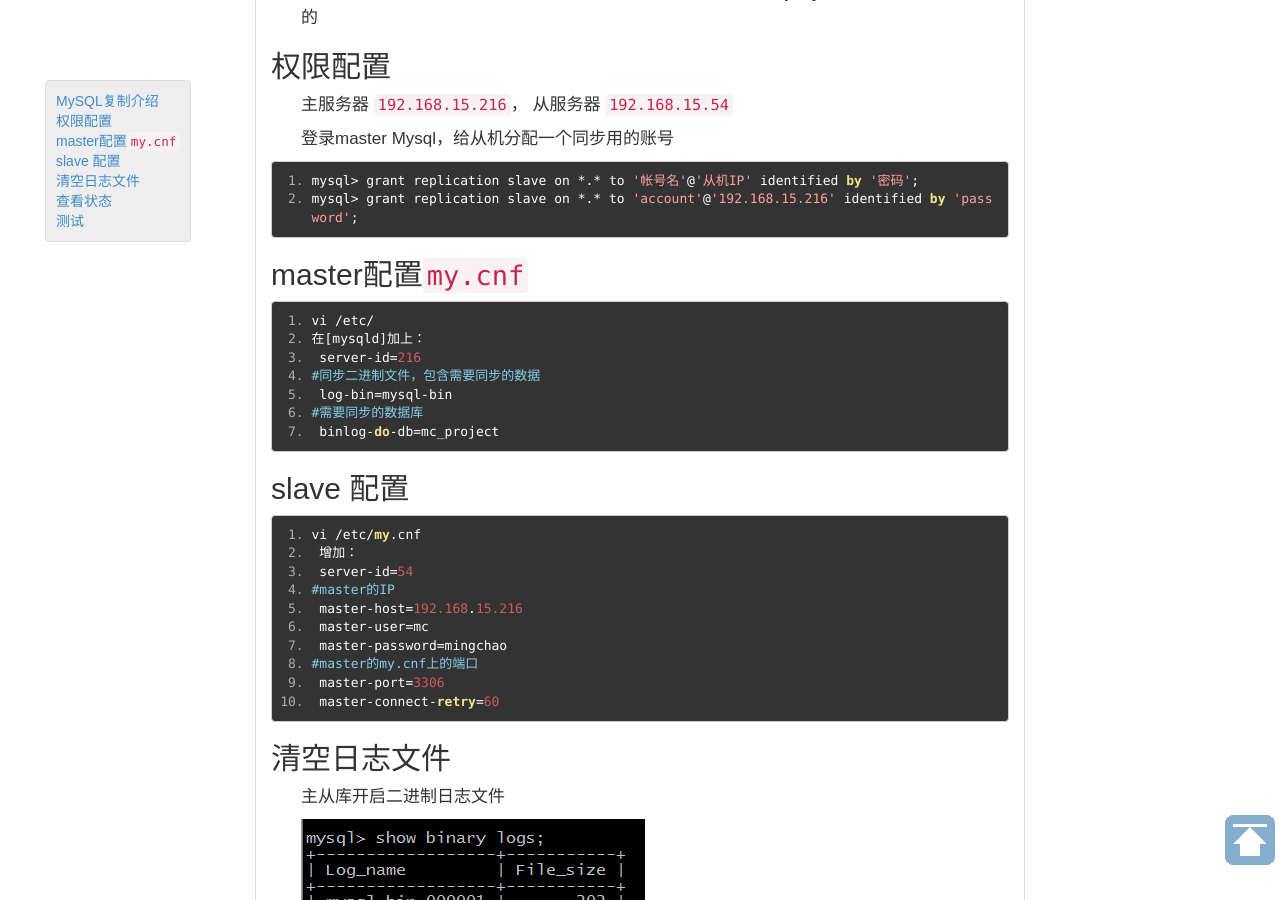
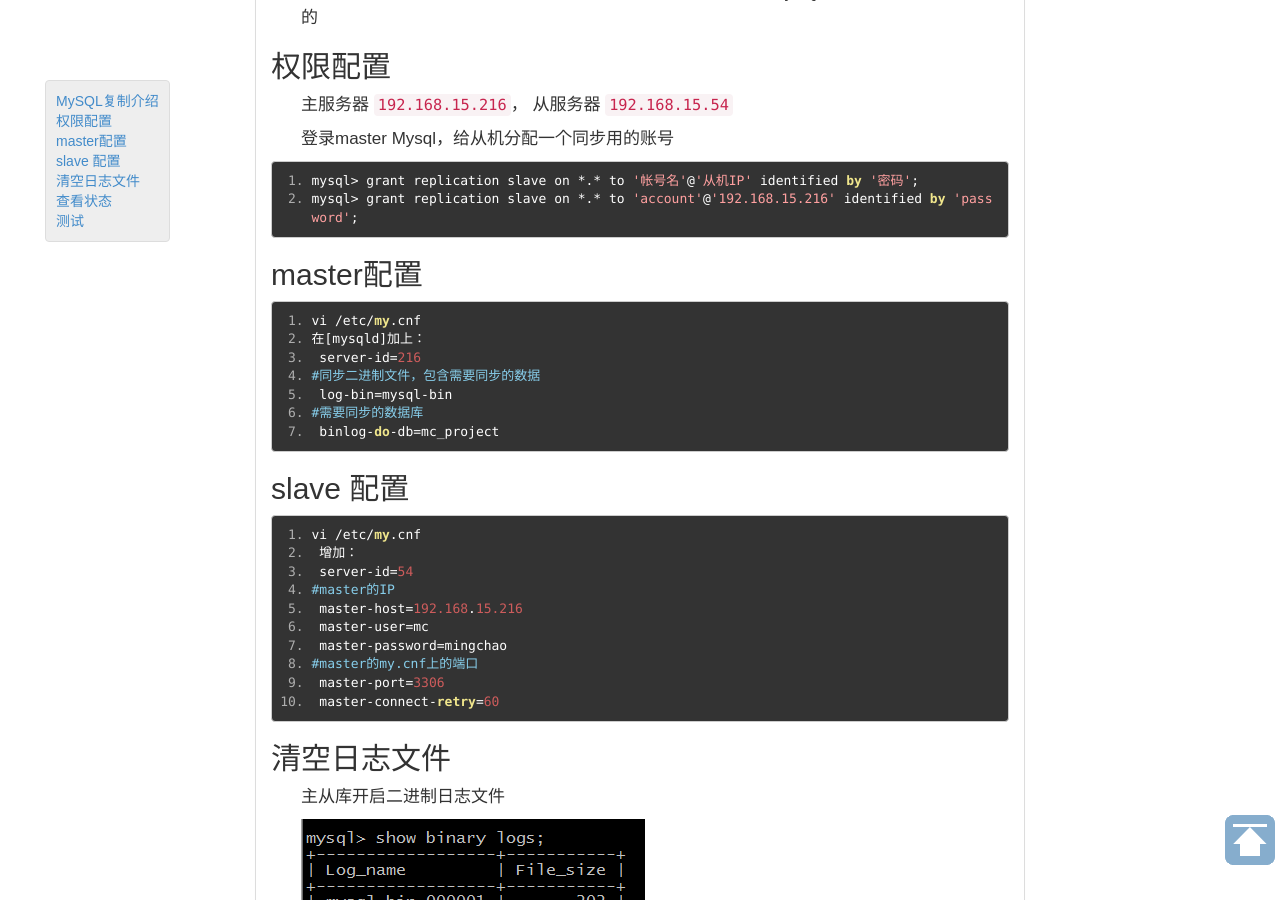
Before and after one commit to kailian/kailian.github.io, a Jekyll site: the page built from _posts/2016-06-30-mysql-copy.md, in a window 1280 px wide and 900 px high, scrolled down 712 px. Built offline with Jekyll 4.4.1, drawn with Linux system fonts in a browser that asks for light colours; comment, search, counter and statistics services are not loaded.

Commit message:
【文章】mysql复制

````diff
--- a/_posts/2016-06-30-mysql-copy.md
+++ b/_posts/2016-06-30-mysql-copy.md
@@ -36,10 +36,10 @@ mysql> grant replication slave on *.* to '帐号名'@'从机IP' identified by '
 mysql> grant replication slave on *.* to 'account'@'192.168.15.216' identified by 'password';
 ```
 
-## master配置`my.cnf`
+## master配置
 
 ```
-vi /etc/
+vi /etc/my.cnf
 在[mysqld]加上：
  server-id=216
 #同步二进制文件，包含需要同步的数据
````
